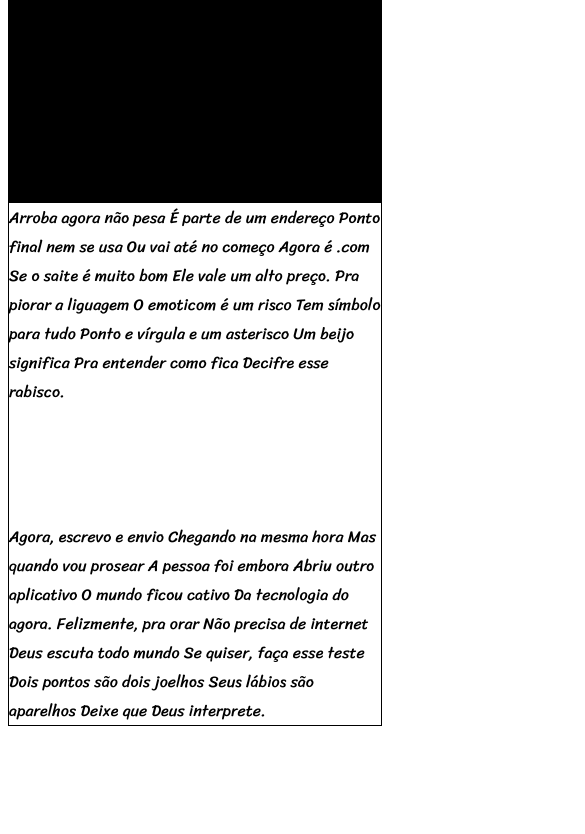
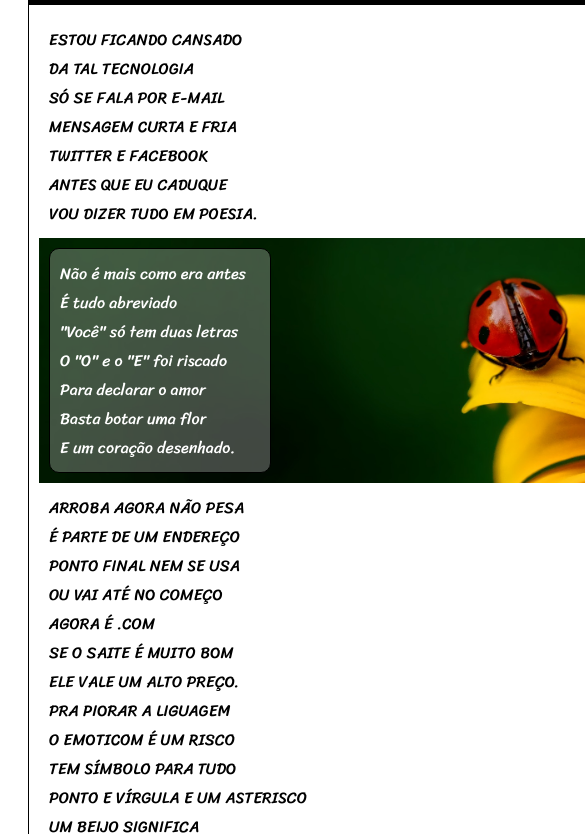
Before and after one commit to Paulomelo02/CURSO-HTML-CSS, a plain HTML site: page Desafios/cordel01.html in a window 390 px wide. Shown: the part 184-1018 px from the top of the page, 585 px wide, since content can reach past the window. Before the commit the page ends 918 px from the top, so only its background shows below. Drawn offline with Linux system fonts and the light colour scheme.

Commit message:
consegui fazer ate onde dava, sem ajuda, não consegui deixar totalmente responsivo

```diff
--- a/Desafios/cordel01.html
+++ b/Desafios/cordel01.html
@@ -16,79 +16,86 @@
     <main>
 
 
-    Estou ficando cansado
-    Da tal tecnologia
-    Só se fala por e-mail
-    Mensagem curta e fria
-    Twitter e Facebook
-    Antes que eu caduque
-    Vou dizer tudo em poesia.
+    <section class="s1">
+        Estou ficando cansado <br>
+        Da tal tecnologia <br>
+        Só se fala por e-mail <br>
+        Mensagem curta e fria <br>
+        Twitter e Facebook <br>
+        Antes que eu caduque <br>
+        Vou dizer tudo em poesia. <br>
+    </section>
 
 
 
 
  <div id="q1">
         <p>
-            Não é mais como era antes
-            É tudo abreviado
-            "Você" só tem duas letras
-            O "O" e o "E" foi riscado
-            Para declarar o amor
-            Basta botar uma flor
-            E um coração desenhado.
+            Não é mais como era antes <br>
+            É tudo abreviado <br>
+            "Você" só tem duas letras <br>
+            O "O" e o "E" foi riscado <br>
+            Para declarar o amor <br>
+            Basta botar uma flor <br>
+            E um coração desenhado. <br>
         </p>
  </div>
 
 
 
-    Arroba agora não pesa
-    É parte de um endereço
-    Ponto final nem se usa
-    Ou vai até no começo
-    Agora é .com
-    Se o saite é muito bom
-    Ele vale um alto preço.
+    <section class="s2">
+        Arroba agora não pesa <br>
+        É parte de um endereço <br>
+        Ponto final nem se usa <br>
+        Ou vai até no começo <br>
+        Agora é .com <br>
+        Se o saite é muito bom <br>
+        Ele vale um alto preço. <br>
 
-    Pra piorar a liguagem
-    O emoticom é um risco
-    Tem símbolo para tudo
-    Ponto e vírgula e um asterisco
-    Um beijo significa
-    Pra entender como fica
-    Decifre esse rabisco.
+        Pra piorar a liguagem <br>
+        O emoticom é um risco <br>
+        Tem símbolo para tudo <br>
+        Ponto e vírgula e um asterisco <br>
+        Um beijo significa <br>
+        Pra entender como fica <br>
+        Decifre esse rabisco. <br>
+    </section>
 
 
 
     <div id="q2">
         <p>
-            Tenho saudade das cartas
-            Escritas com a própria mão
-            Mandava no mês de Junho
-            Só chegava no Verão
-            Mas matava a saudade
-            Era texto de verdade
-            Nas linhas do coração.
+            Tenho saudade das cartas <br>
+            Escritas com a própria mão <br>
+            Mandava no mês de Junho <br>
+            Só chegava no Verão <br>
+            Mas matava a saudade <br>
+            Era texto de verdade <br>
+            Nas linhas do coração. <br>
         </p>
     </div>
 
 
-    Agora, escrevo e envio
-    Chegando na mesma hora
-    Mas quando vou prosear
-    A pessoa foi embora
-    Abriu outro aplicativo
-    O mundo ficou cativo
-    Da tecnologia do agora.
+    <section class="s3">
+        Agora, escrevo e envio <br>
+        Chegando na mesma hora <br>
+        Mas quando vou prosear <br>
+        A pessoa foi embora <br>
+        Abriu outro aplicativo <br>
+        O mundo ficou cativo <br>
+        Da tecnologia do agora. <br>
 
-    Felizmente, pra orar
-    Não precisa de internet
-    Deus escuta todo mundo
-    Se quiser, faça esse teste
-    Dois pontos são dois joelhos
-    Seus lábios são aparelhos
-    Deixe que Deus interprete.
+        Felizmente, pra orar <br>
+        Não precisa de internet <br>
+        Deus escuta todo mundo <br>
+        Se quiser, faça esse teste <br>
+        Dois pontos são dois joelhos <br>
+        Seus lábios são aparelhos <br>
+        Deixe que Deus interprete. <br>
+    </section>
 
+</main>
+    <footer> Site Feito Pelo<a href="https://github.com/Paulomelo02" target="_blank">Paulo melo</a></footer>
 
-    </main>
 </body>
 </html>
--- a/Desafios/estilo/style.css
+++ b/Desafios/estilo/style.css
@@ -5,6 +5,9 @@
 
 @import url('https://fonts.googleapis.com/css2?family=Sriracha&display=swap');
 
+* {
+    padding: 10px;
+}
 
 :root {
     --CORDEL:'Passion One', sans-serif;
@@ -14,6 +17,10 @@
 
 header {
     background-color: black;
+    width: 802px;
+   border-top-right-radius: 5px;
+   border-top-left-radius: 5px;
+    margin: auto;
 }
 
 h1 {
@@ -49,18 +56,81 @@ main{
     background-color: white;
     border: 1px solid black;
     font-family: var(--Srira);
+    width: 800px;
+    margin: auto;
+
+}
+
+.s1{
+    text-transform: uppercase;
+}
+
+.s2{
+    text-transform: uppercase;
+}
+
+.s3{
+    text-transform: uppercase;
 }
 
 #q1{
-    background: black url('img/background002.jpg') center center no-repeat fixed;
+    background-color: black;
+    background-image: url('../img/background001.jpg');
+    background-position: right center;
+    background-repeat: no-repeat;
     background-size: cover;
-    height: 25vh;
+    background-attachment: fixed;
+    height:100% 100%;
+
 
 }
 
 
 #q1>p{
-color: black;
-text-align: justify;
-font-family: var(--Srira);
+    background-color:rgba(255, 255, 255, 0.253);
+    font-family: var(--Srira);
+    color:white;
+    border:1px solid black;
+    border-radius: 10px;
+    width: 200px;
+    text-align: justify;
+    height: 100%;
 }
+
+#q2{
+    background-color: black;
+    background-image: url('../img/background002.jpg');
+    background-position: center center;
+    background-repeat: no-repeat;
+    background-size: cover;
+    background-attachment: fixed;
+    height:100% 100%;
+
+}
+
+#q2>p{
+    background-color:rgba(255, 255, 255, 0.342);
+    font-family: var(--Srira);
+    color: black;
+    border: 1px solid black;
+    border-radius: 10px;
+    width: 200px;
+    height: 100%;
+    text-align: justify;
+}
+
+footer{
+    background-color: black;
+    color: white;
+    text-align: center;
+    border-bottom-right-radius:5px ;
+    border-bottom-left-radius: 5px;
+    margin: auto;
+    padding: 0px;
+    width: 822px;
+}
+
+footer >  a{
+    text-decoration: none;
+    color: white;
+}
```
Also changed, not shown: Desafios/img/pattern001.png (added).
